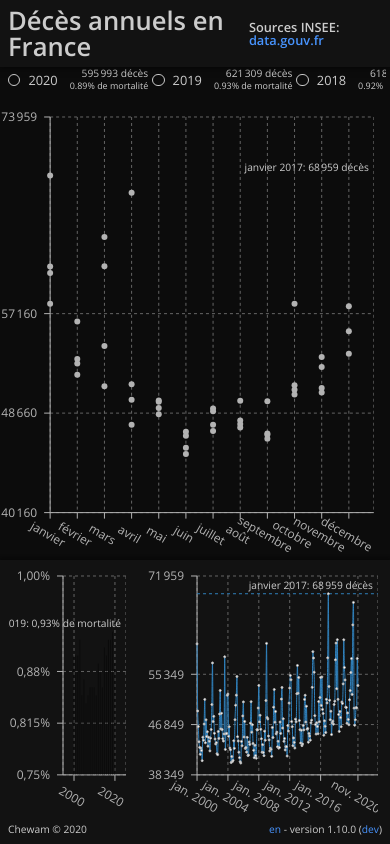
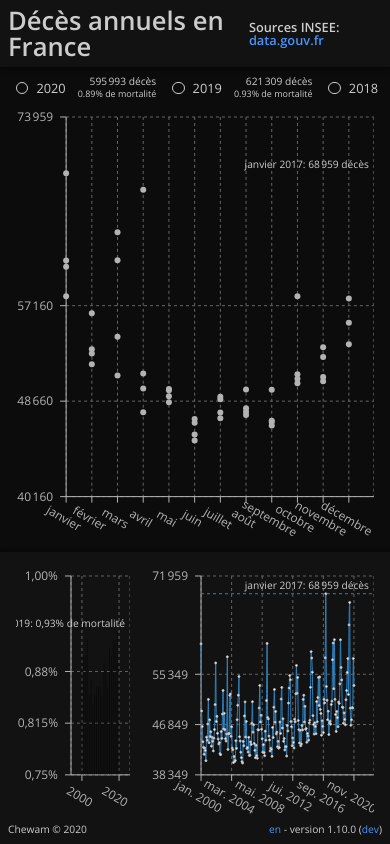
Before and after one commit to revolunet/deaths, a Next.js app: page / in a window 390 px wide. Built offline with nearby package versions, Linux system fonts and the light colour scheme; what google-palette would draw is missing.

Commit message:
fix: Responsiveness. (#67)

```diff
--- a/src/styles/list.scss
+++ b/src/styles/list.scss
@@ -66,11 +66,10 @@ ul.list {
 @media screen and (max-width: 1000px) {
   ul.list {
     flex-direction: row;
-    margin: 0 0 $spacing 0;
 
     li {
       height: 100%;
-      margin: 0 $spacing * 0.5 $spacing * 0 0;
+      margin: $spacing $spacing 0 $spacing;
     }
   }
 }
--- a/src/styles/main.scss
+++ b/src/styles/main.scss
@@ -22,7 +22,7 @@ main {
       height: 33%;
       display: flex;
       flex-direction: row;
-      padding: $spacing $spacing * 1.5 0 $spacing;
+      padding: $spacing * 2 $spacing * 2 0 $spacing * 2;
       box-shadow: 0px 0px 6px 2px rgba(0, 0, 0, 0.5);
     }
 
@@ -41,7 +41,13 @@ main {
 }
 
 @media screen and (max-width: 1000px) {
-  section.top {
-    flex-direction: column;
+  main {
+    section.top {
+      flex-direction: column;
+
+      figure {
+        padding: $spacing $spacing * 2 $spacing * 2;
+      }
+    }
   }
 }
```
